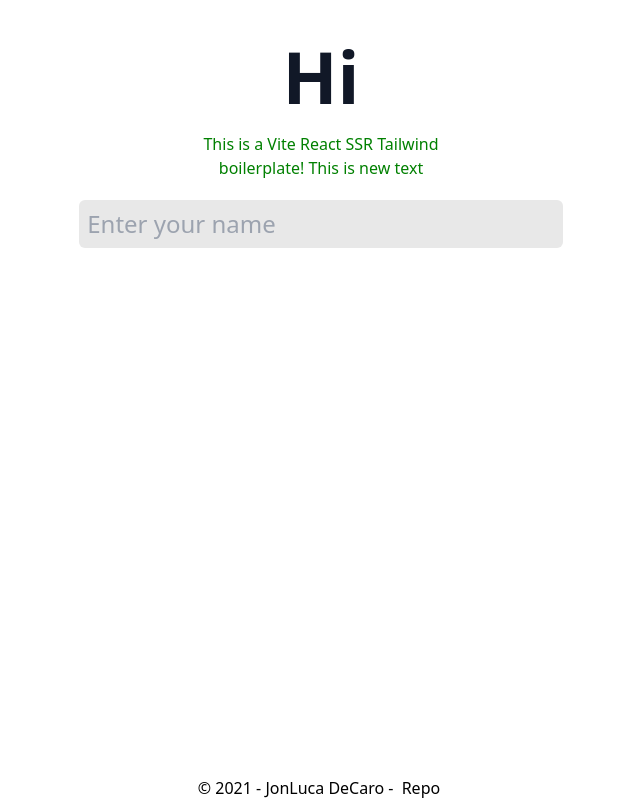
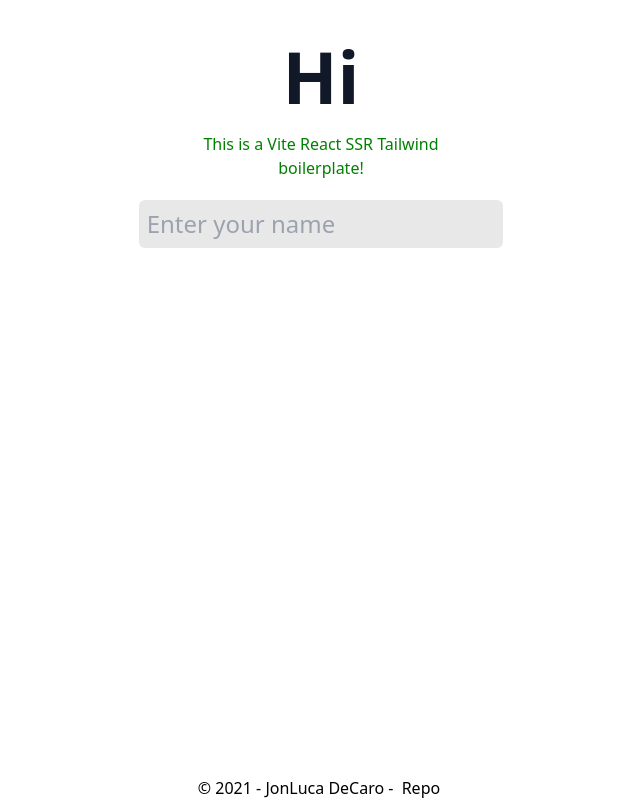
Before and after one commit to beingX3/1111, a React (Vite) app: page / in a window 1280 px wide. Shown: the whole page, without its empty margins (319-959 px from the left). Built offline with nearby package versions, Linux system fonts and the light colour scheme.

Commit message:
updated versions, reset yarn lockfile

```diff
--- a/src/client/pages/Main.tsx
+++ b/src/client/pages/Main.tsx
@@ -9,7 +9,7 @@ const Main = () => {
       <div className="flex items-center flex-col pt-10">
         <h1 className="font-bold text-gray-900 text-5xl lg:text-7xl text-center ">Hi{name ? `, ${name}!` : ""}</h1>
         <h2 className={"w-2/5 p-5 items-center flex align-middle text-center min-w-[320px]"} style={{ color: "green" }}>
-          This is a Vite React SSR Tailwind boilerplate! This is new text
+          This is a Vite React SSR Tailwind boilerplate!
         </h2>
         <input
           placeholder={"Enter your name"}
```
Also changed, not shown: 1 other file (tests, documents, lock files or other folders).
